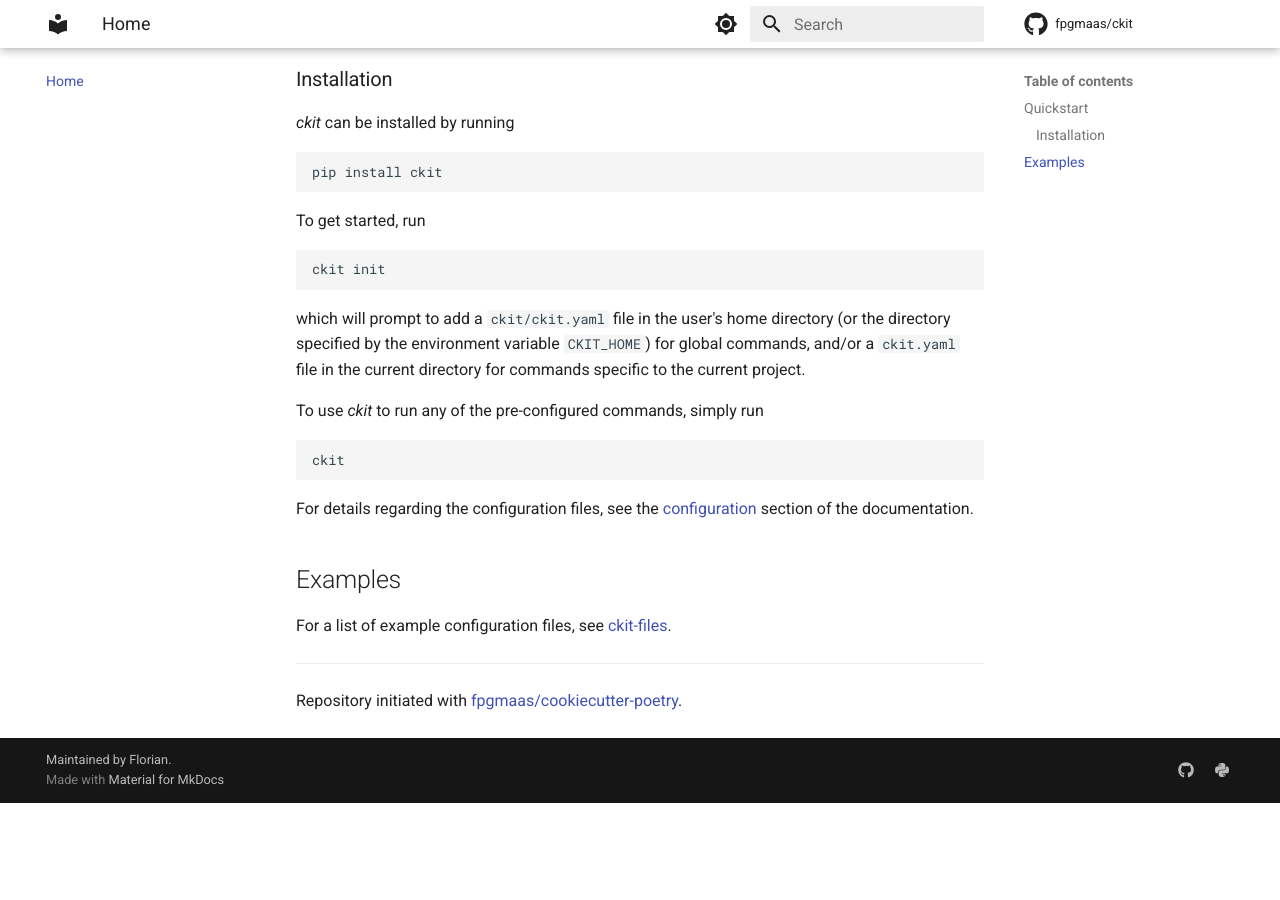
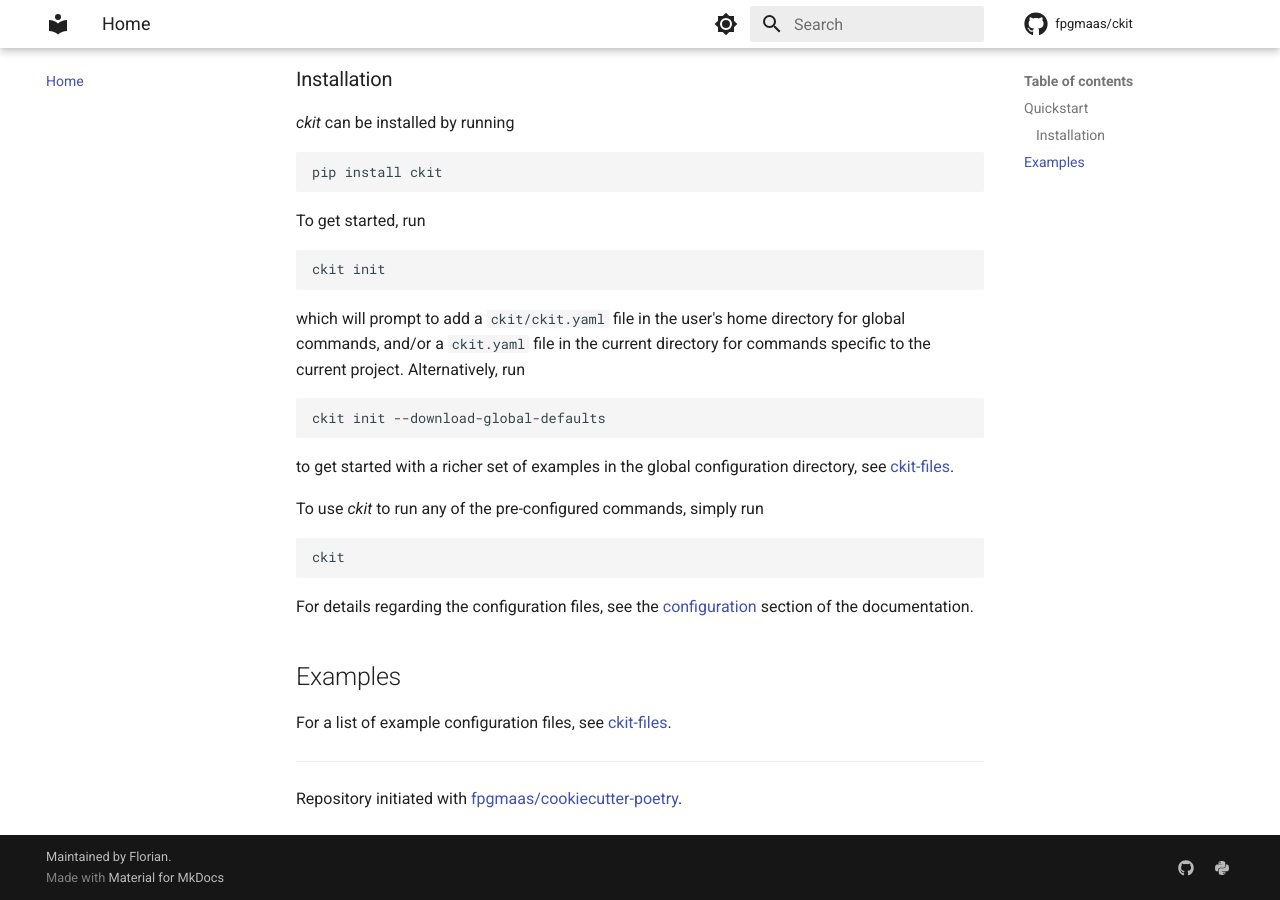
Before and after one commit to fpgmaas/ckit, an MkDocs documentation site: the page built from docs/index.md, in a window 1280 px wide and 900 px high, scrolled down 1064 px. Built offline with MkDocs 1.6.1 and Material for MkDocs 9.7.7, drawn with Linux system fonts in a browser that asks for light colours; comment, search, counter and statistics services are not loaded; before the commit the page ends 1867 px from its top, so only the background shows below that.

Commit message:
Improved docs (#18)

````diff
--- a/docs/index.md
+++ b/docs/index.md
@@ -39,7 +39,13 @@ To get started, run
 ckit init
 ```
 
-which will prompt to add a `ckit/ckit.yaml` file in the user's home directory (or the directory specified by the environment variable `CKIT_HOME`) for global commands, and/or a `ckit.yaml` file in the current directory for commands specific to the current project.
+which will prompt to add a `ckit/ckit.yaml` file in the user's home directory for global commands, and/or a `ckit.yaml` file in the current directory for commands specific to the current project.  Alternatively, run
+
+```bash
+ckit init --download-global-defaults
+```
+
+to get started with a richer set of examples in the global configuration directory, see [ckit-files](https://github.com/fpgmaas/ckit-files/).
 
 To use _ckit_ to run any of the pre-configured commands, simply run
 
````
Also changed, not shown: README.md (+8 -4 lines).
